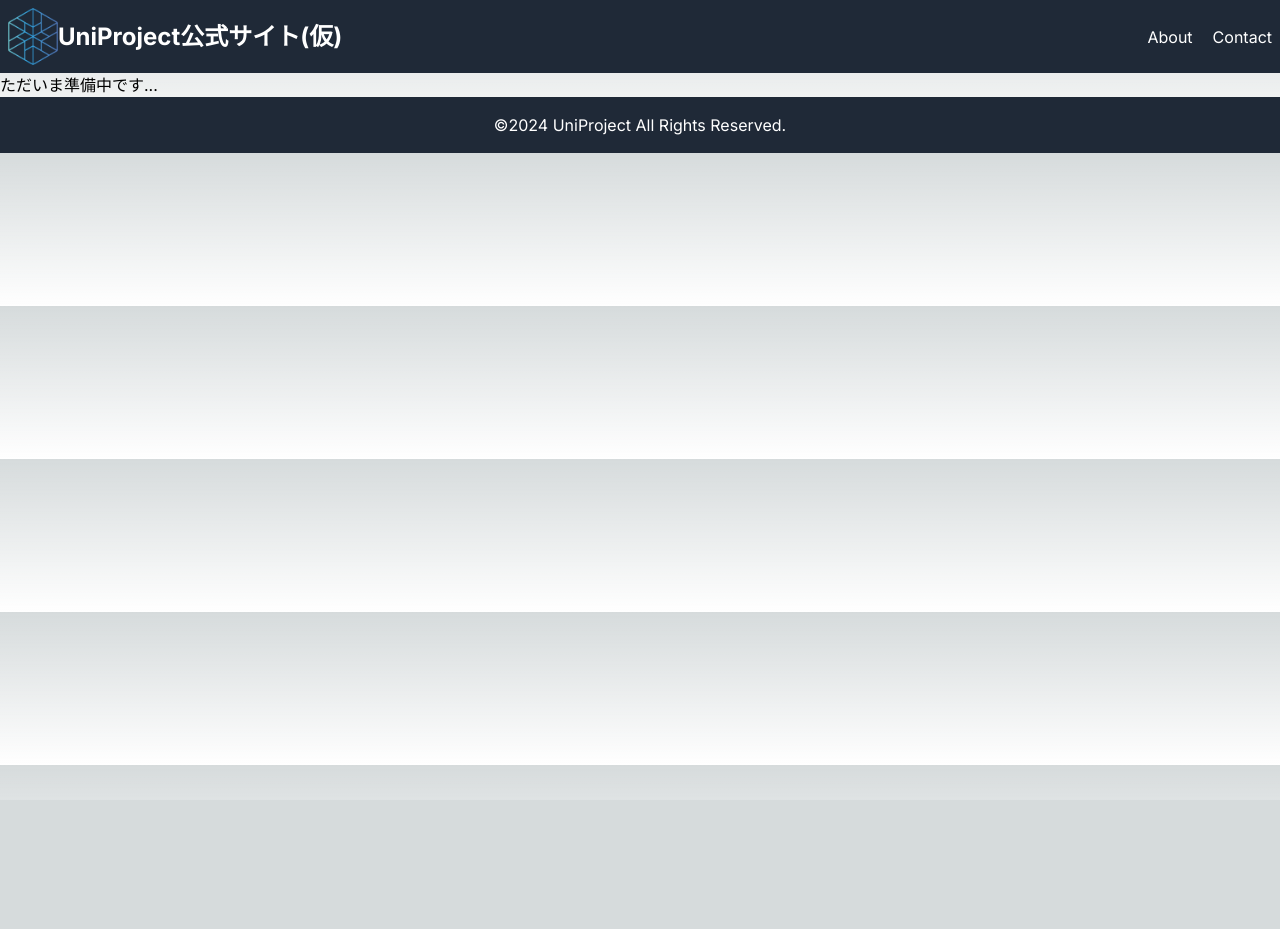
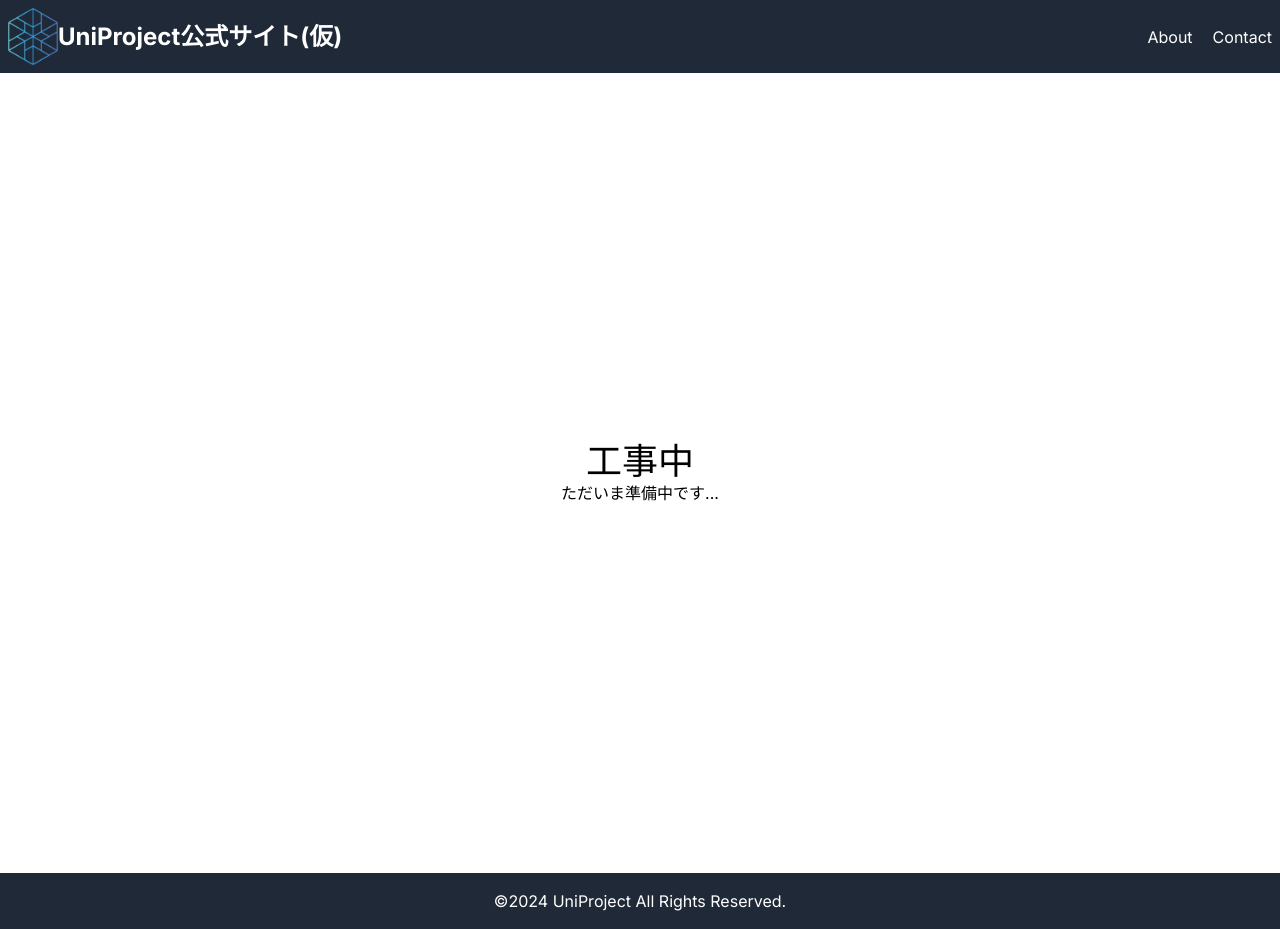
Before and after one commit to harutomiyai/UniPro-site, a Next.js app: page /about in a window 1280 px wide. Before the commit the page ends 800 px from the top, so only its background shows below. Built offline with nearby package versions, Linux system fonts and the light colour scheme.

Commit message:
:bug: 準備中ページの変更

```diff
--- a/src/app/about/page.tsx
+++ b/src/app/about/page.tsx
@@ -1,11 +1,16 @@
-import React from 'react';
+import { NextPage } from "next";
+import { Button } from "@/components/button";
+import React from "react";
 
-const AboutPage: React.FC = () => {
-    return (
-        <div>
-            ただいま準備中です...
-        </div>
-    );
+const AboutPage: NextPage = () => {
+  return (
+    <main className="flex min-h-screen flex-col items-center bg-white text-black space-y-0">
+      <section className="h-screen w-screen flex flex-col justify-center items-center">
+        <h1 className="text-4xl">工事中</h1>
+        <div>ただいま準備中です...</div>
+      </section>
+    </main>
+  );
 };
 
 export default AboutPage;
```
